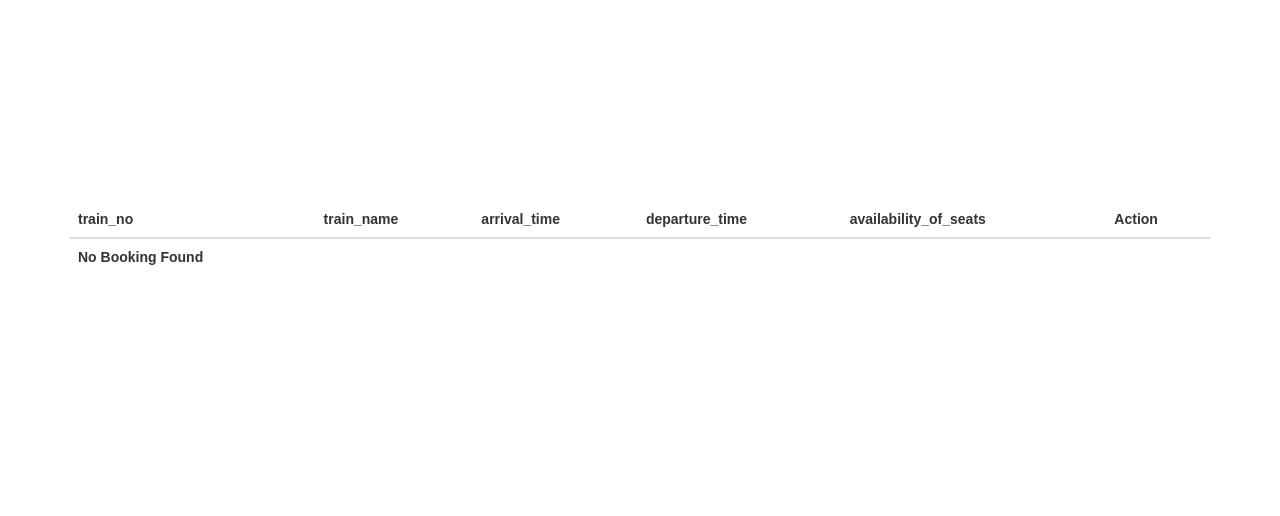
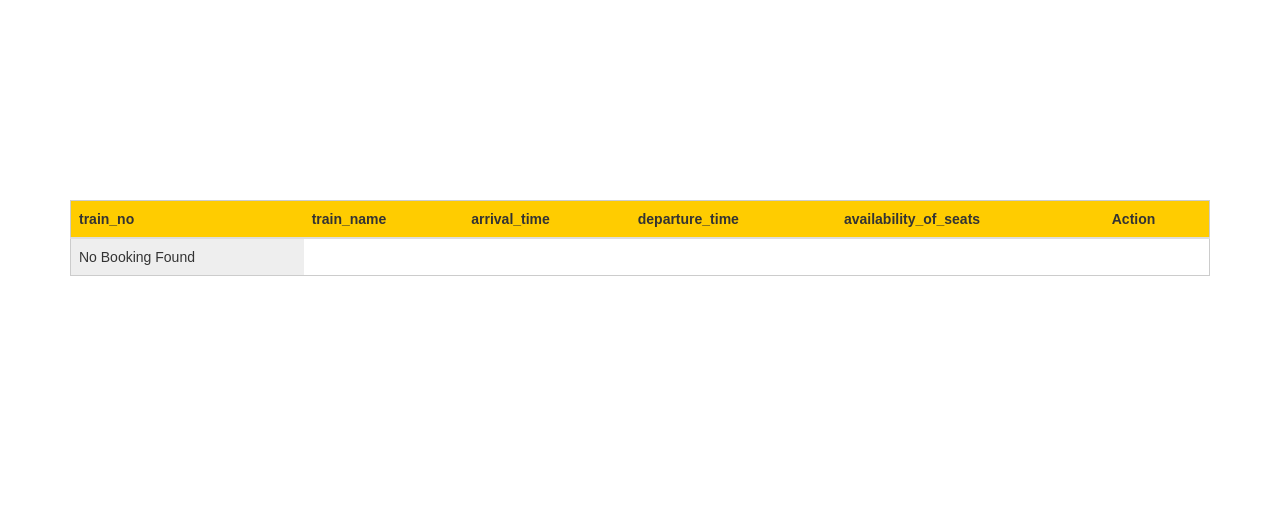
Before and after one commit to sarabjit-90/railway_reservation_system, a CodeIgniter app: page /train_booking/index.php/admin/showtrains in a window 1280 px wide. Shown: the part 149-665 px from the top of the page. Run offline with CodeIgniter, Linux system fonts and the light colour scheme; data that the repository does not hold is empty.

Commit message:
style changes

```diff
--- a/assets/style.css
+++ b/assets/style.css
@@ -246,6 +246,19 @@ form.modal-content.cusWdt {
     width: 450px;
     padding: 0 20px;padding-bottom: 10px !important;
 }
+table.table {
+    border: 1px solid #ccc;
+}
+table.table thead th {
+    background: #fc0 !important;
+}
+
+table.table tbody th {
+    font-weight: 500;
+}
+table.table tbody tr:nth-child(2n + 1) {
+    background: #eee;
+}
 form.addTrains {
     max-width: 100%;
     width: 500px;
```
